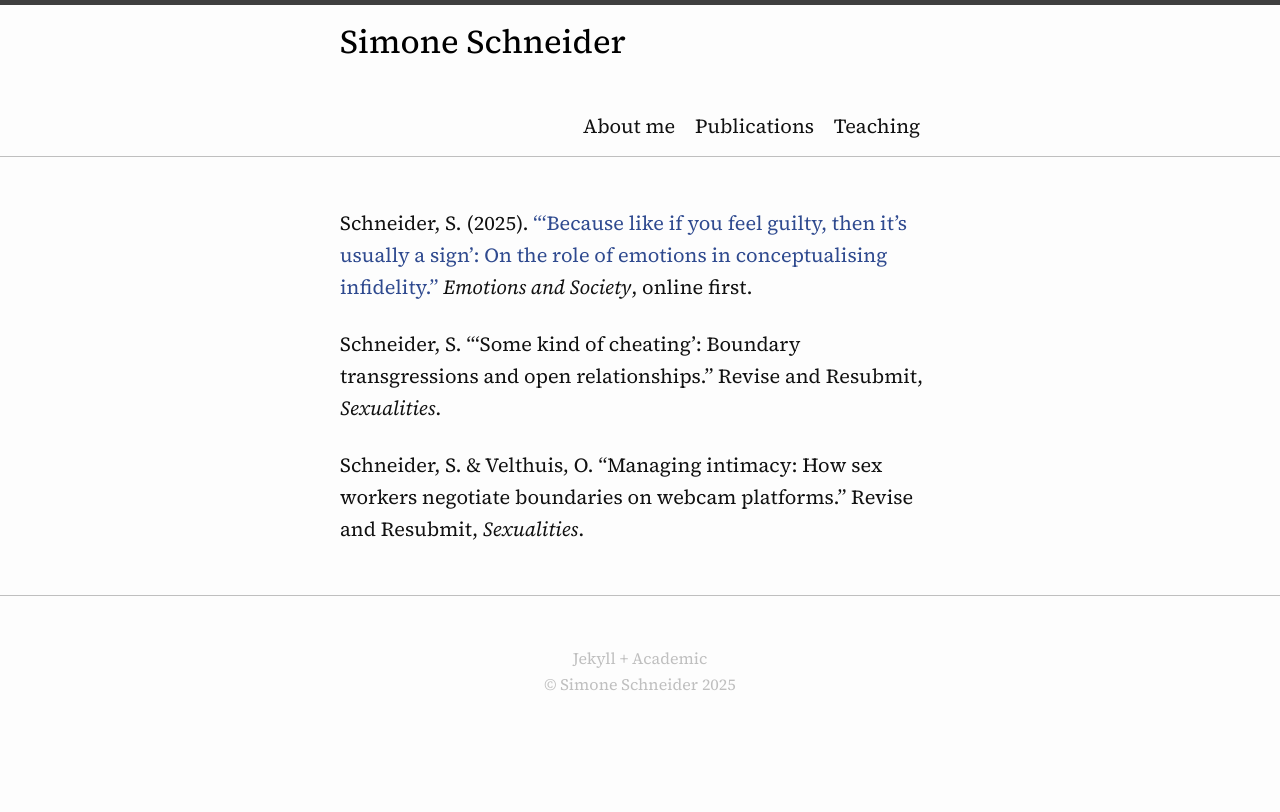
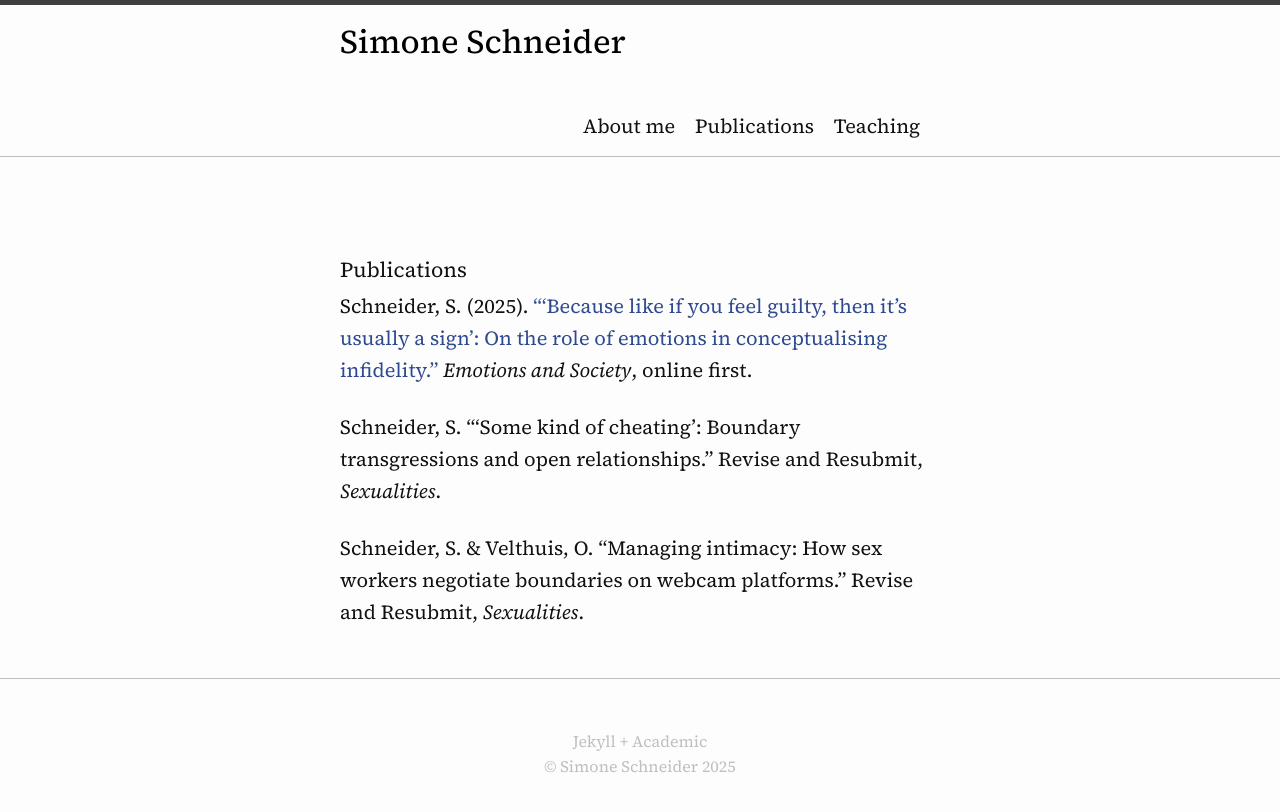
Before and after one commit to simone-schneider/simone-schneider.github.io, a Jekyll site: the page built from _pages/publications.md, in a window 1280 px wide. Shown: the top 812 px of the page. Built offline with Jekyll 4.4.1, drawn with Linux system fonts in a browser that asks for light colours.

Commit message:
Update publications.md

```diff
--- a/_pages/publications.md
+++ b/_pages/publications.md
@@ -4,6 +4,8 @@ title: "Publications"
 layout: page
 ---
 
+#### Publications
+
 Schneider, S. (2025). ["'Because like if you feel guilty, then it's usually a sign': On the role of emotions in conceptualising infidelity."](https://doi.org/10.1332/26316897Y2025D000000056) *Emotions and Society*, online first.
 
 Schneider, S. "'Some kind of cheating': Boundary transgressions and open relationships." Revise and Resubmit, *Sexualities*.
```
